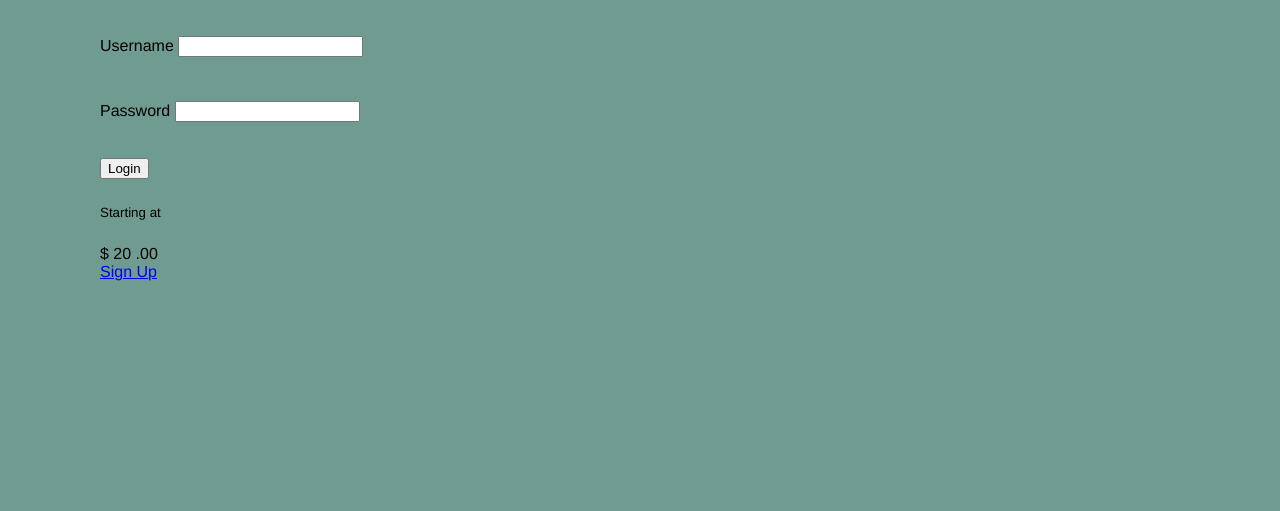
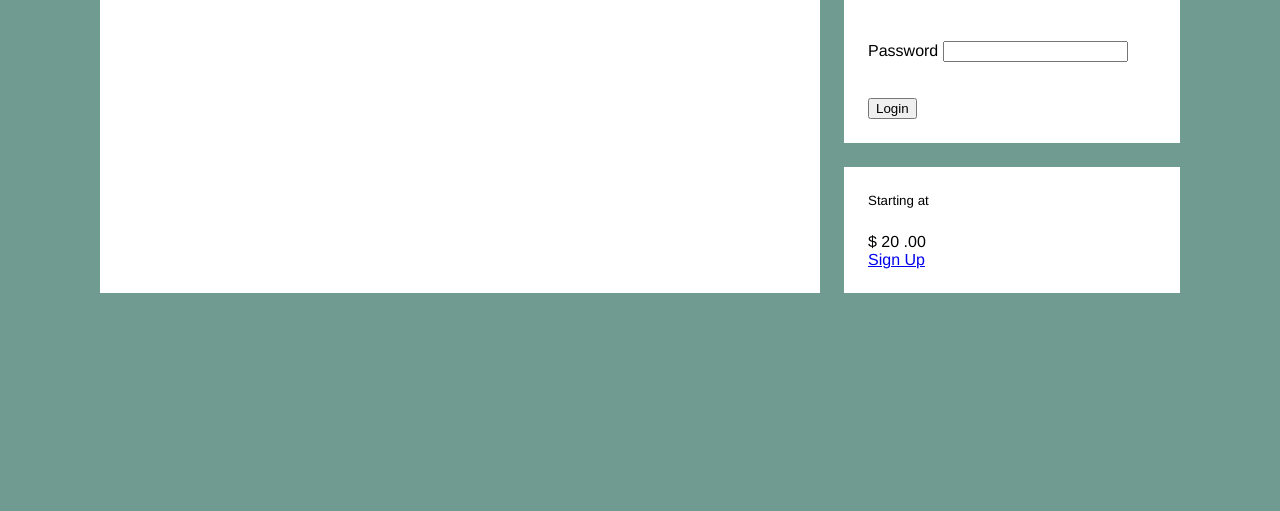
Before and after one commit to techtheriac/css-in-depth, a website: page src/index.html in a window 1280 px wide. Shown: the part 289-800 px from the top of the page. Drawn offline with Linux system fonts and the light colour scheme.

Commit message:
minor fixes

```diff
--- a/src/style.css
+++ b/src/style.css
@@ -49,3 +49,25 @@ body * + * {
 .site-nav > .nav-right {
   margin-left: auto;
 }
+
+.tile {
+  padding: 1.5em;
+  background-color: #fff;
+}
+
+.flex {
+  display: flex;
+}
+
+.flex > * + * {
+  margin-top: 0;
+  margin-left: 1.5em;
+}
+
+.column-main {
+  flex: 2;
+}
+
+.column-sidebar {
+  flex: 1;
+}
```
